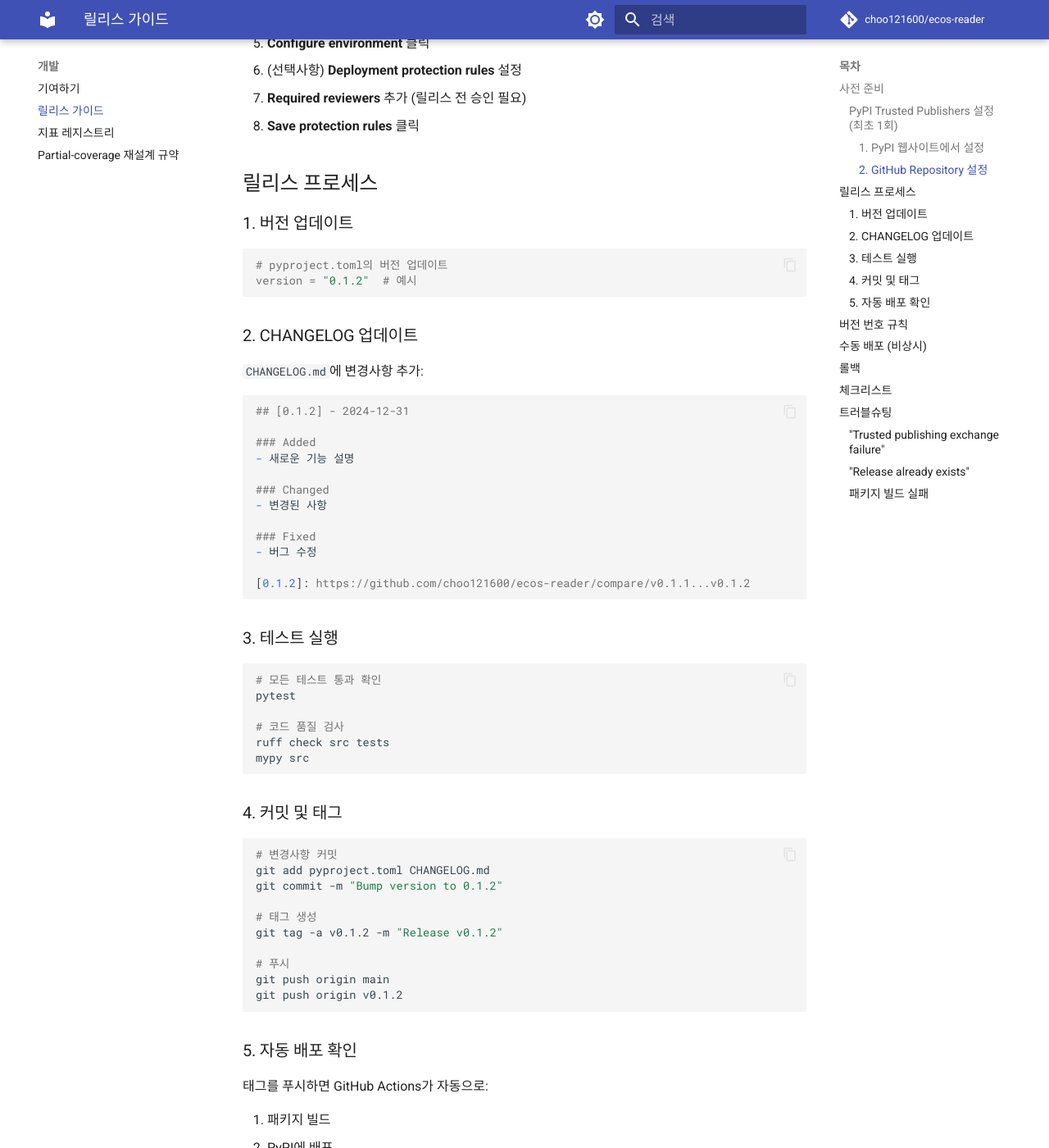
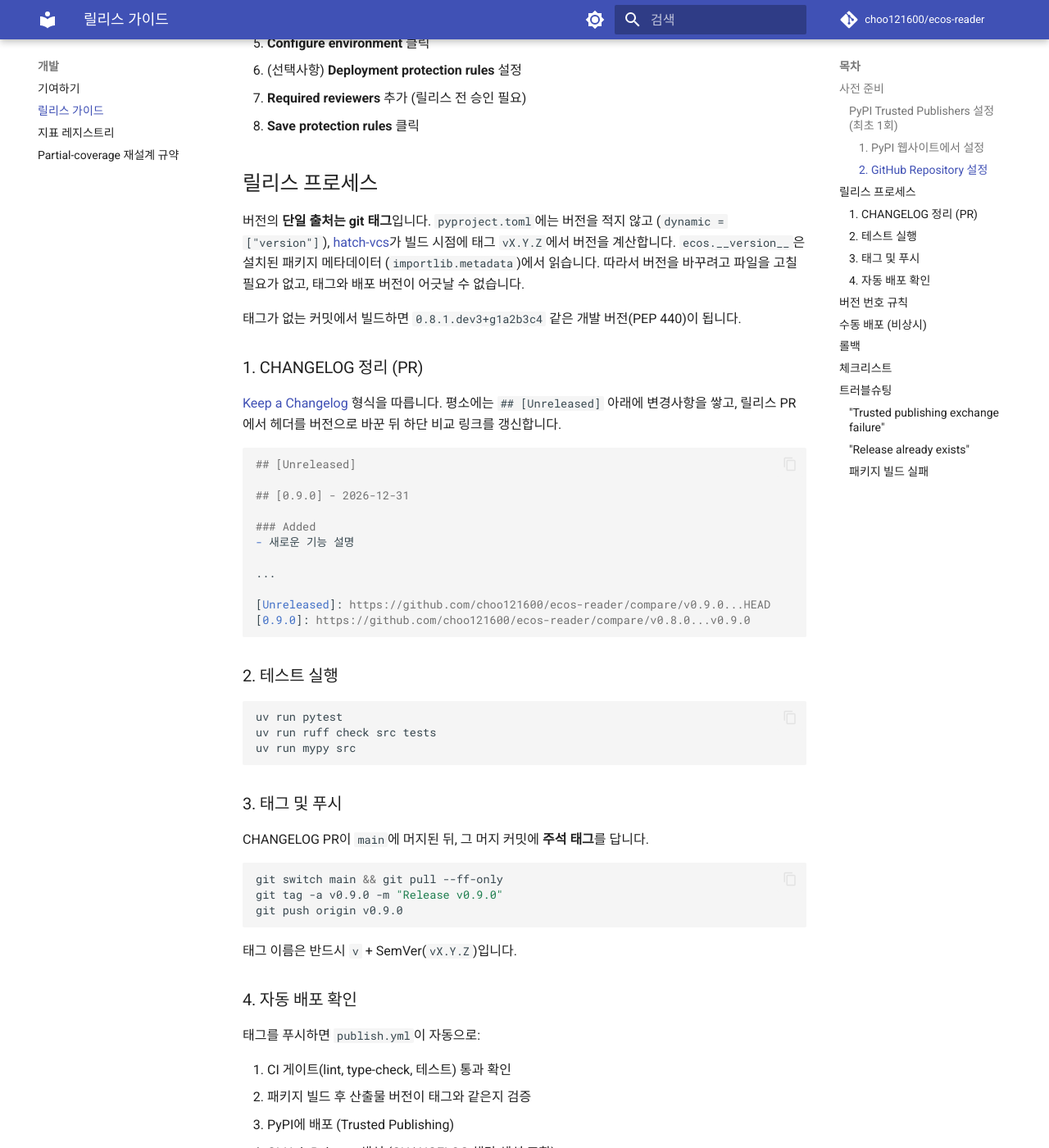
Before and after one commit to choo121600/ecos-reader, an MkDocs documentation site: the page built from docs/development/release.md, in a window 1280 px wide and 1400 px high, scrolled down 987 px. Shown: the whole window at 82% size. Built offline with MkDocs 1.6.1 and Material for MkDocs 9.7.7, drawn with Linux system fonts in a browser that asks for light colours; comment, search, counter and statistics services are not loaded; some of the changed text lies outside the part shown.

Commit message:
chore: 버전 관리 표준화 — git 태그 단일 출처(hatch-vcs), 태그 검증, CHANGELOG 링크 정비 (#194)
- `pyproject.toml` 정적 버전 제거 → `hatch-vcs`로 `vX.Y.Z` 태그에서 버전 계산
- `ecos.__version__` → `importlib.metadata.version('ecos-reader')`
- `IMPLEMENTATION_STATUS.md` 수동 버전 줄 제거
- `publish.yml`: `fetch-depth: 0` + 빌드 산출물 버전 ↔ 태그 일치 검증
- CHANGELOG: `[Unreleased]` 섹션, 전 버전 비교 링크(기존 7개 → 21개), 미배포 0.5.2 명시,
Keep a Changelog 1.1.0
- 릴리스 가이드를 태그 기반 흐름으로 갱신, 3.13 classifier 추가

머지 후 누락 태그 `v0.1.0`(99a580f), `v0.1.1`(45e4b1d) 보충 예정.

````diff
--- a/docs/development/release.md
+++ b/docs/development/release.md
@@ -35,80 +35,75 @@ PyPI Trusted Publishers를 사용하면 API 토큰 없이 GitHub Actions에서
 
 ## 릴리스 프로세스
 
-### 1. 버전 업데이트
+버전의 **단일 출처는 git 태그**입니다. `pyproject.toml`에는 버전을 적지 않고
+(`dynamic = ["version"]`), [hatch-vcs](https://github.com/ofek/hatch-vcs)가 빌드 시점에
+태그 `vX.Y.Z`에서 버전을 계산합니다. `ecos.__version__`은 설치된 패키지 메타데이터
+(`importlib.metadata`)에서 읽습니다. 따라서 버전을 바꾸려고 파일을 고칠 필요가 없고,
+태그와 배포 버전이 어긋날 수 없습니다.
 
-```bash
-# pyproject.toml의 버전 업데이트
-version = "0.1.2"  # 예시
-```
+태그가 없는 커밋에서 빌드하면 `0.8.1.dev3+g1a2b3c4` 같은 개발 버전(PEP 440)이 됩니다.
 
-### 2. CHANGELOG 업데이트
+### 1. CHANGELOG 정리 (PR)
 
-`CHANGELOG.md`에 변경사항 추가:
+[Keep a Changelog](https://keepachangelog.com/ko/1.1.0/) 형식을 따릅니다. 평소에는
+`## [Unreleased]` 아래에 변경사항을 쌓고, 릴리스 PR에서 헤더를 버전으로 바꾼 뒤
+하단 비교 링크를 갱신합니다.
 
 ```markdown
-## [0.1.2] - 2024-12-31
+## [Unreleased]
+
+## [0.9.0] - 2026-12-31
 
 ### Added
 - 새로운 기능 설명
 
-### Changed
-- 변경된 사항
+...
 
-### Fixed
-- 버그 수정
-
-[0.1.2]: https://github.com/choo121600/ecos-reader/compare/v0.1.1...v0.1.2
+[Unreleased]: https://github.com/choo121600/ecos-reader/compare/v0.9.0...HEAD
+[0.9.0]: https://github.com/choo121600/ecos-reader/compare/v0.8.0...v0.9.0
 ```
 
-### 3. 테스트 실행
+### 2. 테스트 실행
 
 ```bash
-# 모든 테스트 통과 확인
-pytest
-
-# 코드 품질 검사
-ruff check src tests
-mypy src
+uv run pytest
+uv run ruff check src tests
+uv run mypy src
 ```
 
-### 4. 커밋 및 태그
+### 3. 태그 및 푸시
+
+CHANGELOG PR이 `main`에 머지된 뒤, 그 머지 커밋에 **주석 태그**를 답니다.
 
 ```bash
-# 변경사항 커밋
-git add pyproject.toml CHANGELOG.md
-git commit -m "Bump version to 0.1.2"
-
-# 태그 생성
-git tag -a v0.1.2 -m "Release v0.1.2"
-
-# 푸시
-git push origin main
-git push origin v0.1.2
+git switch main && git pull --ff-only
+git tag -a v0.9.0 -m "Release v0.9.0"
+git push origin v0.9.0
 ```
 
-### 5. 자동 배포 확인
+태그 이름은 반드시 `v` + SemVer(`vX.Y.Z`)입니다.
 
-태그를 푸시하면 GitHub Actions가 자동으로:
+### 4. 자동 배포 확인
 
-1. 패키지 빌드
-2. PyPI에 배포
-3. GitHub Release 생성 (CHANGELOG 내용 포함)
+태그를 푸시하면 `publish.yml`이 자동으로:
+
+1. CI 게이트(lint, type-check, 테스트) 통과 확인
+2. 패키지 빌드 후 산출물 버전이 태그와 같은지 검증
+3. PyPI에 배포 (Trusted Publishing)
+4. GitHub Release 생성 (CHANGELOG 해당 섹션 포함)
 
 진행 상황은 GitHub Actions 탭에서 확인할 수 있습니다.
 
 ## 버전 번호 규칙
 
-[Semantic Versioning](https://semver.org/)을 따릅니다:
+[Semantic Versioning 2.0.0](https://semver.org/lang/ko/)을 따릅니다:
 
 - **Major (X.0.0)**: 호환성이 깨지는 변경
 - **Minor (0.X.0)**: 하위 호환 가능한 기능 추가
 - **Patch (0.0.X)**: 하위 호환 가능한 버그 수정
 
-예시:
-- `0.1.0` → `0.1.1`: 버그 수정, 문서 업데이트
-- `0.1.1` → `0.2.0`: 새로운 지표 추가
-- `0.2.0` → `1.0.0`: API 변경으로 하위 호환성 깨짐
+1.0.0 이전(0.x)에는 공개 API가 안정되지 않았다는 뜻이므로, 호환성이 깨지는 변경은
+**Minor**를 올리고 그 외는 Patch를 올립니다(예: Python 3.10 지원 중단 → 0.7.0 → 0.8.0).
 
 ## 수동 배포 (비상시)
 
@@ -140,12 +135,11 @@ python -m twine upload dist/ecos_reader-X.Y.Z*
 릴리스 전 확인사항:
 
 - [ ] 모든 테스트 통과
-- [ ] CHANGELOG 업데이트
-- [ ] 버전 번호 업데이트
+- [ ] CHANGELOG 업데이트 (`[Unreleased]` → 버전 헤더, 하단 비교 링크)
 - [ ] 문서 업데이트
 - [ ] 예제 코드 동작 확인
 - [ ] 로컬에서 빌드 테스트
-- [ ] Git 태그 생성 및 푸시
+- [ ] `vX.Y.Z` 주석 태그 생성 및 푸시
 
 ## 트러블슈팅
 
@@ -167,3 +161,4 @@ python -m twine upload dist/ecos_reader-X.Y.Z*
 - `pyproject.toml` 문법 확인
 - 필수 파일 존재 확인 (README.md, LICENSE 등)
 - 로컬에서 `python -m build` 테스트
+- 버전이 `0.0.0` 또는 `.dev`로 나오면 태그가 없는 것: `git fetch --tags` 후 다시 빌드
````
Also changed, not shown: CHANGELOG.md (+28 -2 lines), IMPLEMENTATION_STATUS.md (+0 -1 lines), pyproject.toml (+12 -2 lines), src/ecos/__init__.py (+7 -1 lines), 2 other files.
